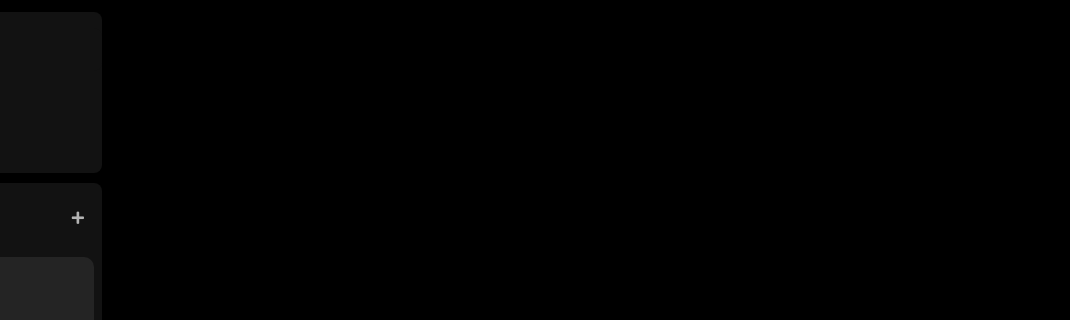
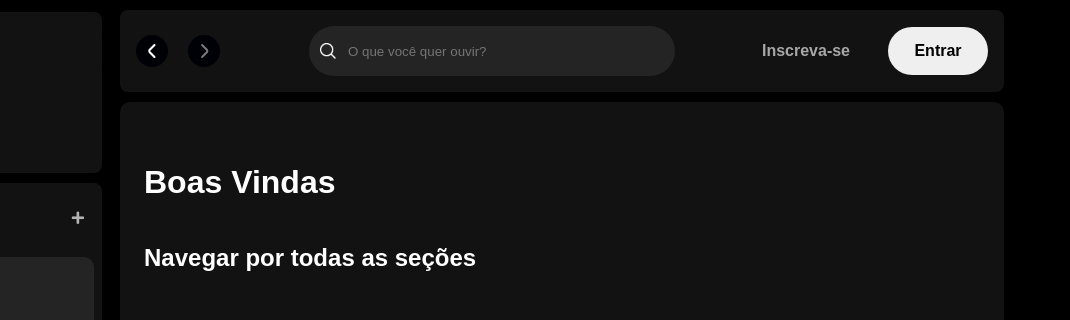
Before and after one commit to geiseesouza/spotify-imersao-alura, a plain HTML site: page src/index.html in a window 1280 px wide. Shown: the top 320 px of the page, 210-1280 px from the left. Drawn offline with Linux system fonts and the light colour scheme.

Commit message:
Layout Flexbox, Pseudo-classes e Responsividade em CSS

```diff
--- a/src/index.html
+++ b/src/index.html
@@ -9,6 +9,7 @@
     <link rel="stylesheet" href="./styles/reset.css">
     <link rel="stylesheet" href="./styles/vars.css">
     <link rel="stylesheet" href="./styles/sidebar-footer.css">
+    <link rel="stylesheet" href="./styles/main-content.css">
 
     <link rel="stylesheet" href="https://use.fontawesome.com/releases/v5.15.4/css/solid.css"
         integrity="sha384-Tv5i09RULyHKMwX0E8wJUqSOaXlyu3SQxORObAI08iUwIalMmN5L6AvlPX2LMoSE" crossorigin="anonymous" />
@@ -72,17 +73,58 @@
             </div>
 
         </div>
+    </div>
+
+    <main>
+        <div class="main-container">
+            <nav class="header__navigation">
+                <div class="navigation">
+                    <button class="arrow-left">
+                        <img src="./assets/icons/small-left.png" alt="Seta esquerda">
+                    </button>
+
+                    <button class="arrow-right">
+                        <img src="./assets/icons/small-right.png" alt="Seta direita">
+                    </button>
+                </div>
+
+                <div class="header__search">
+                    <img src="./assets/icons/search.png" alt="">
+                    <input id="search-input" type="text" maxlength="800" placeholder="O que você quer ouvir?">
+                </div>
+
+                <div class="header__login">
+                    <button class="subscribe">
+                        Inscreva-se
+                    </button>
+                    <button class="login">Entrar</button>
+                </div>
+            </nav>
+
+            <!-- PLAYLIST -->
+             <div class="playlist-container">
+                <div class="result-playlists">
+                    <div class="playlist">
+                        <h1 id="greeting">Boas Vindas</h1>
+                        <h2 class="greeting-subtitle">Navegar por todas as seções</h2>
+                    </div>
+                </div>
+             </div>
+
+        </div>
+    </main>
 
     <footer class="disclaimer-premium">
         <div class="text">
             <p class="disclaimer-premium__title">Testar o Premium de graça</p>
-                <p class="disclaimer-premium__subtitle">Inscreva-se para curtir música ilimitada e podcasts só com alguns anúncios. Não precisa de cartão de crédito.</p>
+            <p class="disclaimer-premium__subtitle">Inscreva-se para curtir música ilimitada e podcasts só com alguns
+                anúncios. Não precisa de cartão de crédito.</p>
         </div>
         <div class="button">
             <button type="button">Inscreva-se grátis</button>
         </div>
     </footer>
-    </div>
+
 </body>
 
 </html>
--- /dev/null
+++ b/src/styles/main-content.css
@@ -0,0 +1,118 @@
+/*HEADER*/
+
+.main-container {
+    max-width: 80vw;
+    height: 100vh;
+    margin-left: 320px;
+    margin-right: 56px;
+}
+
+.header__navigation {
+    display: flex;
+    justify-content: space-between;
+    align-items: center;
+    padding: 16px;
+    margin: 10px;
+    border-radius: 8px;
+    background-color: #121212;
+}
+
+.header__navigation .navigation {
+    display: flex;
+    justify-content: space-around;
+    align-items: center;
+}
+
+.header__navigation .navigation .arrow-left {
+    margin-right: 1.25rem;
+}
+
+.arrow-left, .arrow-right {
+    display: flex;
+    align-items: center;
+    justify-content: center;
+    width: 32px;
+    height: 32px;
+    background-color: var(--bg-icon);
+    background-color: var(--bg-arrow-color);
+    border-radius: 50%;
+    border: none;
+    cursor: pointer;
+}
+
+.header__login {
+    display: flex;
+    align-items: center;
+}
+
+.header__search {
+    display: flex;
+    align-items: center;
+    width: 364px;
+    height: 48px;
+    margin-left: 8px;
+    background-color: var(--bg-search-color);
+    border-radius: 500px;
+    border: 1px solid transparent;
+}
+
+.header__search img {
+    width: 16px;
+    height: 16px;
+    margin-left: 10px;
+}
+
+.header__search input {
+    background: transparent;
+    border: none;
+    padding: 0px 100px 0 12px;
+    color: var(--bg-search-input-color);
+    text-overflow: ellipsis;
+    overflow: hidden;
+    white-space: nowrap;
+    outline: none;
+}
+
+.header__login .subscribe{
+    color: var(--bg-login-subscribe-color);
+    font-size: 16px;
+    font-weight: 700;
+    background-color: transparent;
+    margin-right: 32px;
+}
+
+.header__login .login {
+    width: 100px;
+    height: 48px;
+    color: var(--bg-login-login-color);
+    font-size: 16px;
+    font-weight: 700;
+    border-radius: 40px;
+}
+
+/* PLAYLIST */
+.playlist-container {
+    height: 68vh;
+    padding-top: 16px;
+    margin: 10px;
+    border-radius: 10px;
+    background-color: var(--bg-playlist-container);
+}
+
+.playlist {
+    margin: 24px;
+}
+
+.playlist #greeting {
+    color: var(--bg-playlist-text);
+    font-size: 32px;
+    font-weight: 700;
+    margin-top: 48px;
+}
+
+.playlist .greeting-subtitle {
+    color: var(--bg-playlist-text);
+    font-size: 24px;
+    font-weight: 700;
+    margin-top: 48px;
+}
--- a/src/styles/sidebar-footer.css
+++ b/src/styles/sidebar-footer.css
@@ -43,7 +43,6 @@ body {
     text-decoration: none;
     font-weight: 600;
     font-size: 14px;
-    font-family: "DM Sans", sans-serif;
 }
 
 .library {
@@ -72,7 +71,6 @@ body {
     border: 0;
     font-size: 14px;
     font-weight: 700;
-    font-family: "DM Sans", sans-serif;
     text-align: center;
     text-decoration: none;
     text-transform: none;
@@ -114,7 +112,6 @@ body {
 .section-playlist__content .text {
     padding-bottom: 14px;
     color: #fff;
-    font-family: "DM Sans", sans-serif;
 }
 
 .section-playlist__content .title {
@@ -134,7 +131,6 @@ body {
     border-radius: 20px;
     font-size: 12px;
     font-weight: 700;
-    font-family: "DM-Sans", sans-serif;
     text-decoration: none;
     text-transform: none;
     padding: 10px;
--- a/src/styles/vars.css
+++ b/src/styles/vars.css
@@ -1,4 +1,14 @@
 :root{
     /* FONT */
     --font-dm-sans: "DM Sans", sans-serif;
+
+    /* COLORS */
+    --bg-icon: #131313;
+    --bg-arrow-color: rgba(0,0,07);
+    --bg-search-color: #242424;
+    --bg-search-input-color: #fff;
+    --bg-login-subscribe-color: #a7a7a7;
+    --bg-login-login-color: #000;
+    --bg-playlist-container: #121212;
+    --bg-playlist-text: #fff;
 }
```
Lines whose indentation alone changed are shown as unchanged.
